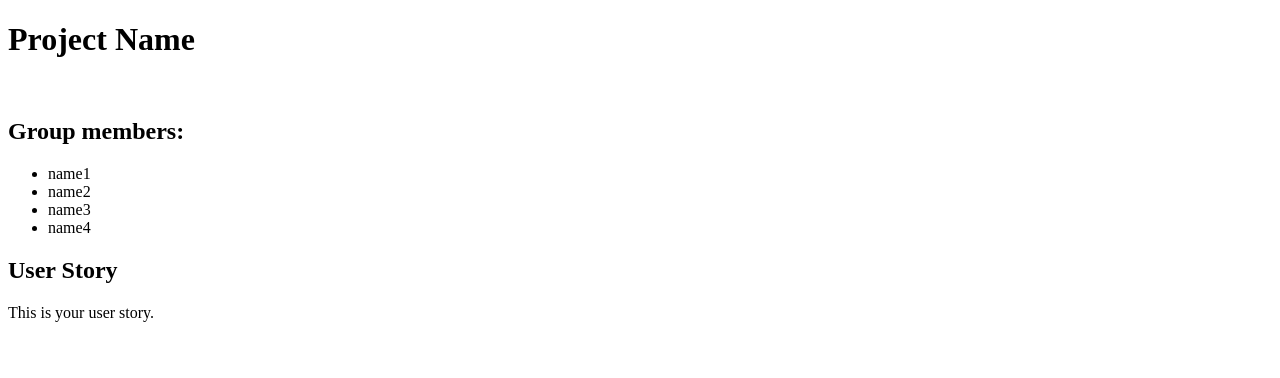
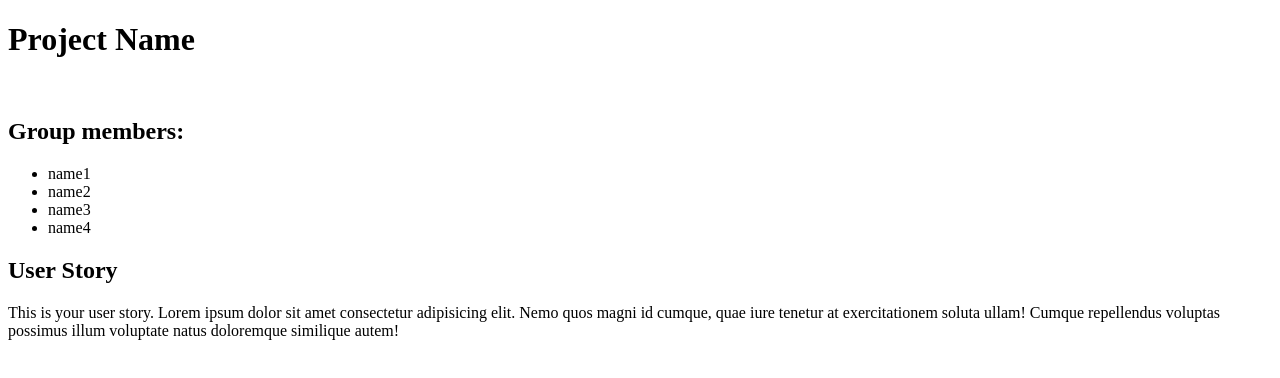
Before and after one commit to wenh123/page1, a plain HTML site: page index.html in a window 1280 px wide. Drawn offline with Linux system fonts and the light colour scheme.

Commit message:
add lorem

```diff
--- a/index.html
+++ b/index.html
@@ -19,8 +19,11 @@
 
     <h2> User Story</h2>
     <p>
-        This is your user story.
+        This is your user story. Lorem ipsum dolor sit amet consectetur adipisicing elit. Nemo quos magni id cumque,
+        quae iure tenetur at exercitationem soluta ullam! Cumque repellendus voluptas possimus
+        illum voluptate natus doloremque similique autem!
     </p>
+
 
 </body>
 </html>
```
